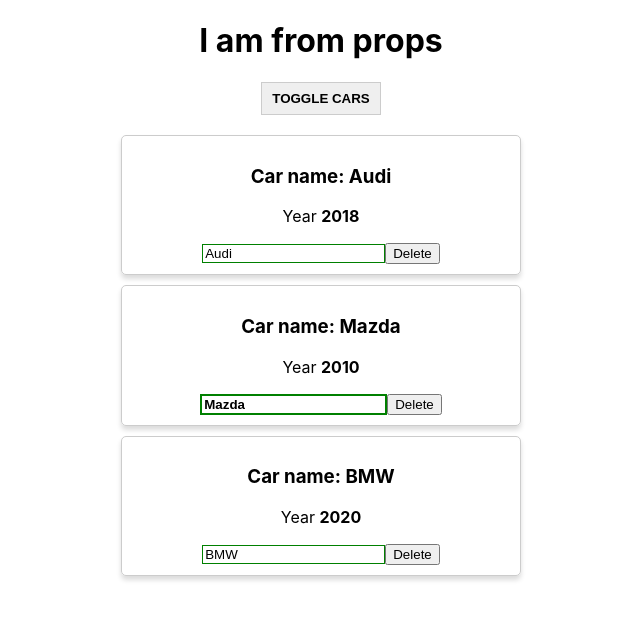
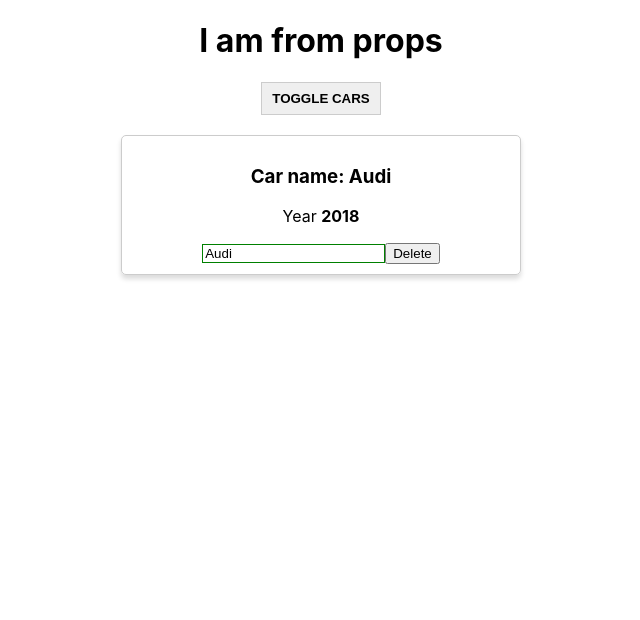
Before and after one commit to RuslanPostnikov/react-learn, a React (Create React App) app in the folder 5.components/: page / in a window 1280 px wide. Both pictures are taken after a click on the button "TOGGLE CARS". Shown: the top 620 px of the page, without its empty margins (319-959 px from the left). Built offline with nearby package versions, Linux system fonts and the light colour scheme.

Commit message:
5.Components. Lifecycle of changes

```diff
--- a/5.components/src/components/Car.jsx
+++ b/5.components/src/components/Car.jsx
@@ -4,7 +4,25 @@
 
 class Car extends React.Component {
 
+    componentWillReceiveProps(nextProps, nextContext) {
+        console.log('Car componentWillReceiveProps', nextProps, nextContext)
+    }
+
+    shouldComponentUpdate(nextProps, nextState, nextContext) {
+        console.log('Car shouldComponentUpdate', nextProps, nextState, nextContext)
+        return nextProps.name.trim() !== this.props.name.trim()
+    }
+
+    componentWillUpdate(nextProps, nextState, nextContext) {
+        console.log('Car componentWillUpdate', nextProps, nextState, nextContext)
+    }
+
+    componentDidUpdate(prevProps, prevState, snapshot) {
+        console.log('Car componentDidUpdate', prevProps, prevState, snapshot)
+    }
+
     render() {
+        console.log('Car render')
         const inputClasses = ['input'];
 
         this.props.name.length ? inputClasses.push('green') : inputClasses.push('red');
@@ -37,4 +55,4 @@
     }
 }
 
-export default Radium(Car);
+export default Car;
--- a/5.components/src/components/CarList.jsx
+++ b/5.components/src/components/CarList.jsx
@@ -8,8 +8,8 @@
         this.state = {
             cars: [
                 {name: 'Audi', year: 2018},
-                {name: 'Mazda', year: 2010},
-                {name: 'BMW', year: 2020},
+                // {name: 'Mazda', year: 2010},
+                // {name: 'BMW', year: 2020},
             ],
             pageTitle: 'React Components',
             showCars: false
```
